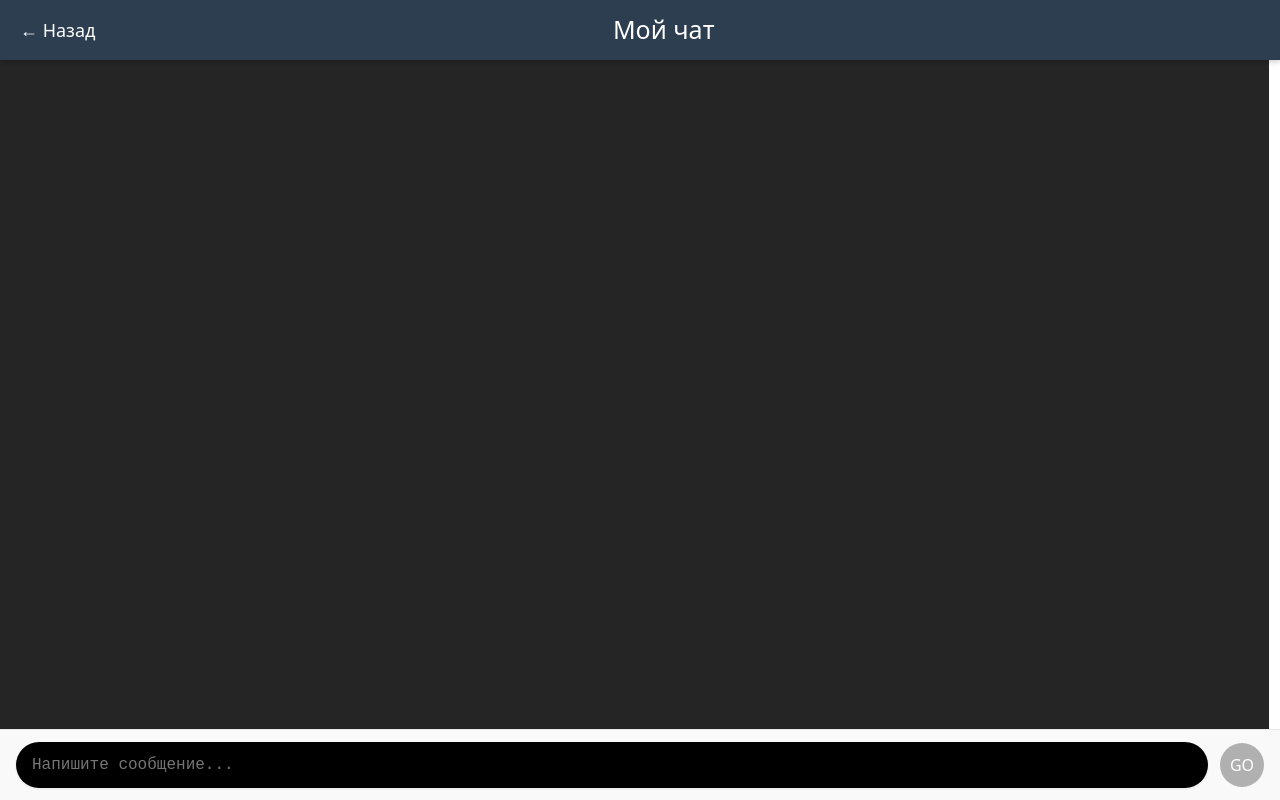
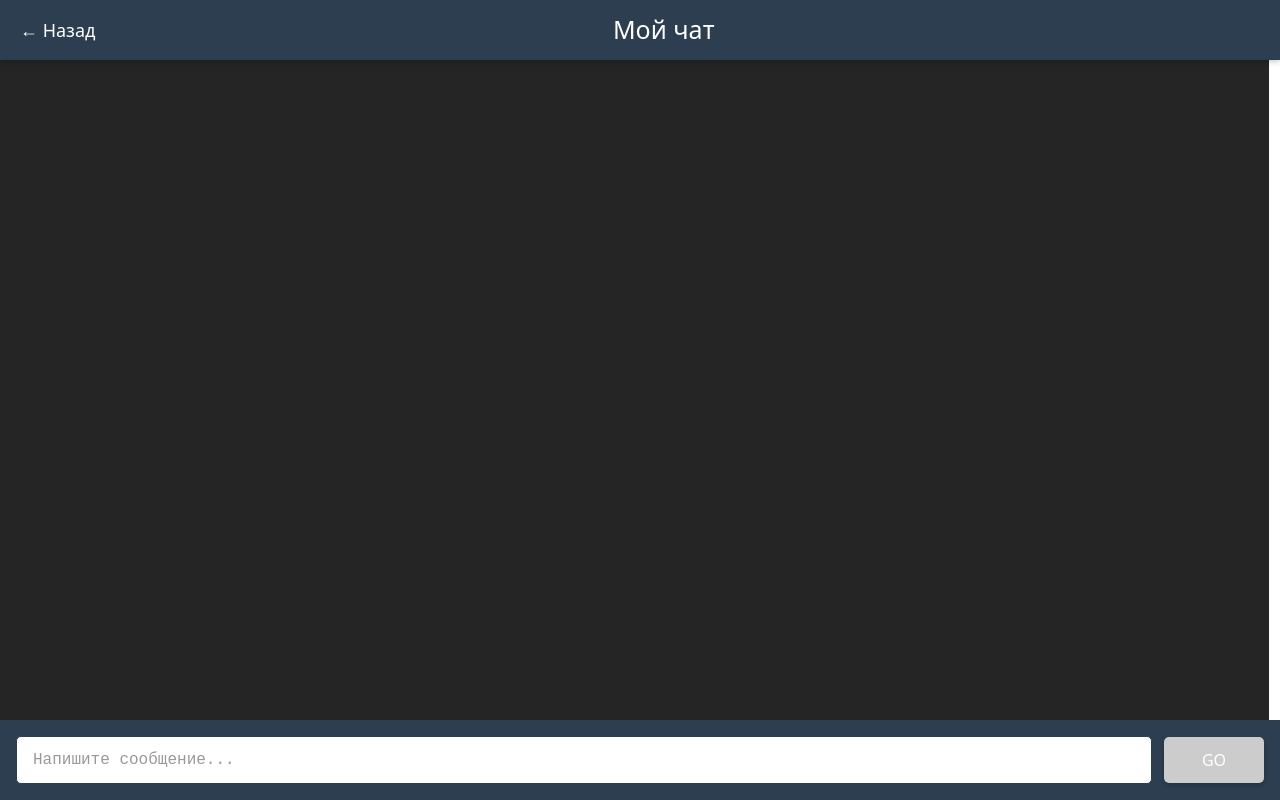
Before and after one commit to Kirill-cyber736/react-chat, a React (Vite) app: page /chat in a window 1280 px wide. Built offline with nearby package versions, Linux system fonts and the light colour scheme.

Commit message:
add registration page

```diff
--- a/src/components/App/index.tsx
+++ b/src/components/App/index.tsx
@@ -1,37 +1,21 @@
-import MessagePage from '../../pages/MessagePage/index.tsx';
-import { BrowserRouter, Route, Routes, useLocation } from 'react-router-dom'
-import { Link } from 'react-router-dom'
-import './style.css';
+import HomePage from "../../pages/HomePage/index.tsx";
+import MessagePage from "../../pages/MessagePage/index.tsx";
+import { BrowserRouter, Route, Routes } from "react-router-dom";
+import "./style.css";
+import RegistrationPage from "../../pages/RegistrationPage/index.tsx";
 
-//TODO in other component
-
-function NavigationButton() {
-  const location = useLocation();
-
-  if(location.pathname !== '/') {
-    return null;
-  }
-
+function App() {
   return (
-    <div className='center-container'>
-      <Link to="/chat" className='center-link'>
-        Перейти в чат
-      </Link>
+    <div className="body">
+      <BrowserRouter>
+        <Routes>
+          <Route path="/" element={<HomePage />} />
+          <Route path="/chat" element={<MessagePage />} />
+          <Route path="/registration" element={<RegistrationPage />} />
+        </Routes>
+      </BrowserRouter>
     </div>
   );
 }
 
-function App() {
-  return (
-    <BrowserRouter>
-
-      <NavigationButton />
-
-      <Routes>
-        <Route path="/chat" element={<MessagePage />} />
-      </Routes>
-    </BrowserRouter>
-  )
-}
-
-export default App
+export default App;
--- a/src/components/App/style.css
+++ b/src/components/App/style.css
@@ -1,38 +1,7 @@
-.center-container {
-  position: fixed;
-  top: 0;
-  left: 0;
-  right: 0;
-  bottom: 0;
-  display: flex;
-  justify-content: center;
-  align-items: center;
-  margin: 0;
-  padding: 0;
-}
-
-/* Стили для кнопки-ссылки */
-.center-link {
-  display: inline-block;
-  padding: 15px 30px;
-  font-size: 18px;
-  color: white;
-  background-color: #2c3e50;
-  border-radius: 8px;
-  text-decoration: none;
-  cursor: pointer;
-  border: none;
-  box-shadow: 0 2px 5px rgba(0,0,0,0.2);
-}
-
-.center-link:hover {
-  color: rgba(149, 149, 149, 0.8); /* Белый с небольшой прозрачностью (темнее) */
-  background-color: #2c3e50;
-}
-
-.chat-page {
+.body {
   display: flex;
   flex-direction: column;
-  height: 100vh;
-  background-color: #252525; /* Светлый фон всего чата */
+  gap: 20px;
+  align-items: center;
+  justify-content: center;
 }
--- a/src/components/MessageInput/style.css
+++ b/src/components/MessageInput/style.css
@@ -2,73 +2,80 @@
   display: flex;
   align-items: center;
   gap: 12px;
-  padding: 12px 16px;
-  background-color: #f9f9f9; /* Светлее основного фона */
-  border-top: 1px solid #e8e8e8;
+  padding: 16px;
+  background-color: #2c3e50;
   position: fixed;
   bottom: 0;
   left: 0;
   right: 0;
   width: 100%;
   box-sizing: border-box;
+  margin: 0; /* Убираем возможные отступы */
+  max-width: 100vw; /* Гарантируем, что не выйдет за экран */
 }
 
 .message-input {
   flex: 1;
   padding: 12px 16px;
-  border: none;
-  border-radius: 24px;
-  background-color: rgb(0, 0, 0);
-  box-shadow: 0 1px 3px rgba(0,0,0,0.08);
+  border: 1px solid #ccc;
+  border-radius: 5px;
+  background-color: white;
+  color: #000000;
   resize: none;
   max-height: 120px;
   outline: none;
-  font-size: 16px;
+  font-size: 1rem;
   line-height: 1.4;
+  transition: border-color 0.3s;
+  margin: 0; /* Убираем отступы */
+  width: calc(100% - 140px); /* Рассчитываем ширину с учетом кнопки */
+}
+
+.message-input::placeholder {
+  color: #999999; /* Серый цвет плейсхолдера */
+}
+
+.message-input:focus {
+  border-color: #2c3e50;
 }
 
 .send-button {
-  background: #3f51b5;
+  padding: 12px 24px;
+  background-color: #4182c4;
   color: white;
   border: none;
-  border-radius: 50%;
-  width: 44px;
-  height: 44px;
+  border-radius: 5px;
+  font-size: 1rem;
   cursor: pointer;
-  display: flex;
-  align-items: center;
-  justify-content: center;
-  flex-shrink: 0;
-  transition: all 0.2s ease;
+  transition: all 0.3s;
+  box-shadow: 0 2px 5px rgba(0, 0, 0, 0.2);
+  flex-shrink: 0; /* Запрещаем сжатие */
+  width: 100px; /* Фиксированная ширина */
 }
 
 .send-button:hover {
-  background: #303f9f;
-  transform: translateY(-1px);
-}
-
-.send-button:active {
-  transform: translateY(0);
+  background-color: rgba(149, 149, 149, 0.8);
+  color: white;
 }
 
 .send-button:disabled {
-  background: #b0b0b0;
+  background-color: #cccccc;
   cursor: not-allowed;
-  transform: none !important;
 }
 
 /* Адаптация для мобильных */
 @media (max-width: 768px) {
   .message-input-container {
-    padding: 10px 12px;
+    padding: 12px;
   }
 
   .message-input {
     padding: 10px 14px;
+    width: calc(100% - 100px); /* Адаптируем под меньший экран */
   }
 
   .send-button {
-    width: 40px;
-    height: 40px;
+    padding: 10px 15px;
+    width: 80px; /* Уменьшаем кнопку на мобильных */
   }
 }
--- /dev/null
+++ b/src/components/NavigationButton/index.tsx
@@ -0,0 +1,12 @@
+import { Link } from "react-router-dom";
+import "./style.css";
+
+export default function NavigationButton() {
+  return (
+    <div className="center-container">
+      <Link to="/chat" className="center-link">
+        Перейти в чат
+      </Link>
+    </div>
+  );
+}
--- /dev/null
+++ b/src/components/NavigationButton/style.css
@@ -0,0 +1,34 @@
+.center-container {
+    position: fixed;
+    top: 0;
+    left: 0;
+    right: 0;
+    bottom: 0;
+    display: flex;
+    justify-content: center;
+    align-items: center;
+    margin: 0;
+    padding: 0;
+    flex-direction: column;
+    gap: 20px;
+}
+
+/* Стили для кнопки-ссылки */
+.center-link {
+    display: inline-block;
+    padding: 15px 30px;
+    font-size: 18px;
+    color: white;
+    background-color: #2c3e50;
+    border-radius: 8px;
+    text-decoration: none;
+    cursor: pointer;
+    border: none;
+    box-shadow: 0 2px 5px rgba(0, 0, 0, 0.2);
+}
+
+.center-link:hover {
+    color: rgba(149, 149, 149, 0.8);
+    /* Белый с небольшой прозрачностью (темнее) */
+    background-color: #2c3e50;
+}
--- /dev/null
+++ b/src/pages/HomePage/index.tsx
@@ -0,0 +1,26 @@
+import { type ReactElement, useEffect } from "react";
+import { useNavigate } from "react-router-dom";
+import NavigationButton from "../../components/NavigationButton";
+import './style.css'
+
+const HomePage = (): ReactElement => {
+  const navigate = useNavigate();
+
+  useEffect(() => {
+    const nickName = localStorage.getItem("nickName");
+    if (!nickName) {
+      navigate("/registration");
+    }
+  }, [navigate]);
+
+  return (
+    <div className="home-page">
+      <header className="home-header">
+        <div className="home-title">Добрый чат</div>
+      </header>
+      <NavigationButton />
+    </div>
+  );
+};
+
+export default HomePage;
--- /dev/null
+++ b/src/pages/HomePage/style.css
@@ -0,0 +1,20 @@
+.home-header {
+  position: fixed;
+  top: 0;
+  left: 0;
+  right: 0;
+  height: 60px;
+  background-color: #2c3e50;
+  color: white;
+  display: flex;
+  align-items: center;
+  padding: 0 20px;
+  box-shadow: 0 2px 5px rgba(0,0,0,0.2);
+  z-index: 100;
+}
+
+.home-title {
+  font-size: 25px;
+  flex: 1;
+  text-align: center;
+}
--- a/src/pages/MessagePage/index.tsx
+++ b/src/pages/MessagePage/index.tsx
@@ -17,6 +17,7 @@ export default function MessagePage() {
       isMine: true,
     };
     setMessages([...messages, newMessage]);
+    console.log("СООБЩЕНИЕ ОТПРАВЛЕНО!!!");
   };
 
   // Автопрокрутка при новых сообщениях
--- a/src/pages/MessagePage/style.css
+++ b/src/pages/MessagePage/style.css
@@ -56,7 +56,7 @@
   padding: 20px;
   gap: 15px;
   margin-top: 60px; /* Отступ под шапку */
-  margin-bottom: 100px;
+  margin-bottom: 60px;
 }
 
 .messages-container::-webkit-scrollbar {
--- /dev/null
+++ b/src/pages/RegistrationPage/index.tsx
@@ -0,0 +1,35 @@
+import { type ReactElement, useState } from "react";
+import { useNavigate } from "react-router-dom";
+import "./style.css"; // Подключаем стили
+
+const RegistrationPage = (): ReactElement => {
+  const [nickName, setNickName] = useState("");
+  const navigate = useNavigate();
+
+  const handleSubmit = () => {
+    if (nickName.trim()) {
+      localStorage.setItem("nickName", nickName);
+      navigate("/chat");
+    }
+  };
+
+  return (
+    <div className="registration-page">
+      <header className="reg-header">
+        <h1 className="reg-title">Регистрация</h1>
+      </header>
+      <input
+        type="text"
+        value={nickName}
+        onChange={(e) => setNickName(e.target.value)}
+        placeholder="Введите ваш nickName"
+        className="input-field"
+      />
+      <button onClick={handleSubmit} className="submit-button">
+        Зарегистрироваться
+      </button>
+    </div>
+  );
+};
+
+export default RegistrationPage;
--- /dev/null
+++ b/src/pages/RegistrationPage/style.css
@@ -0,0 +1,75 @@
+/* Общие стили для страницы регистрации */
+.registration-page {
+  position: fixed;
+  top: 0;
+  left: 0;
+  right: 0;
+  bottom: 0;
+  display: flex;
+  justify-content: center;
+  align-items: center;
+  margin: 0;
+  padding: 0;
+  flex-direction: column;
+  gap: 20px;
+  font-family: Arial, sans-serif;
+}
+
+/* Заголовок */
+.title {
+  font-size: 2rem;
+  color: #333;
+  margin-bottom: 20px;
+}
+
+/* Поле ввода */
+.input-field {
+  width: 100%;
+  max-width: 300px;
+  padding: 10px;
+  margin-bottom: 15px;
+  border: 1px solid #ccc;
+  border-radius: 5px;
+  font-size: 1rem;
+}
+
+/* Кнопка отправки (сохраняем цвета из примера) */
+.submit-button {
+  display: inline-block;
+  padding: 15px 30px;
+  font-size: 18px;
+  background-color: #2c3e50;
+  border-radius: 8px;
+  text-decoration: none;
+  cursor: pointer;
+  border: none;
+  box-shadow: 0 2px 5px rgba(0, 0, 0, 0.2);
+  transition: background-color 0.3s;
+}
+
+.submit-button:hover {
+    color: rgba(149, 149, 149, 0.8);
+    /* Белый с небольшой прозрачностью (темнее) */
+    background-color: #2c3e50;
+}
+
+.reg-header {
+  position: fixed;
+  top: 0;
+  left: 0;
+  right: 0;
+  height: 60px;
+  background-color: #2c3e50;
+  color: white;
+  display: flex;
+  align-items: center;
+  padding: 0 20px;
+  box-shadow: 0 2px 5px rgba(0,0,0,0.2);
+  z-index: 100;
+}
+
+.reg-title {
+  font-size: 25px;
+  flex: 1;
+  text-align: center;
+}
```
